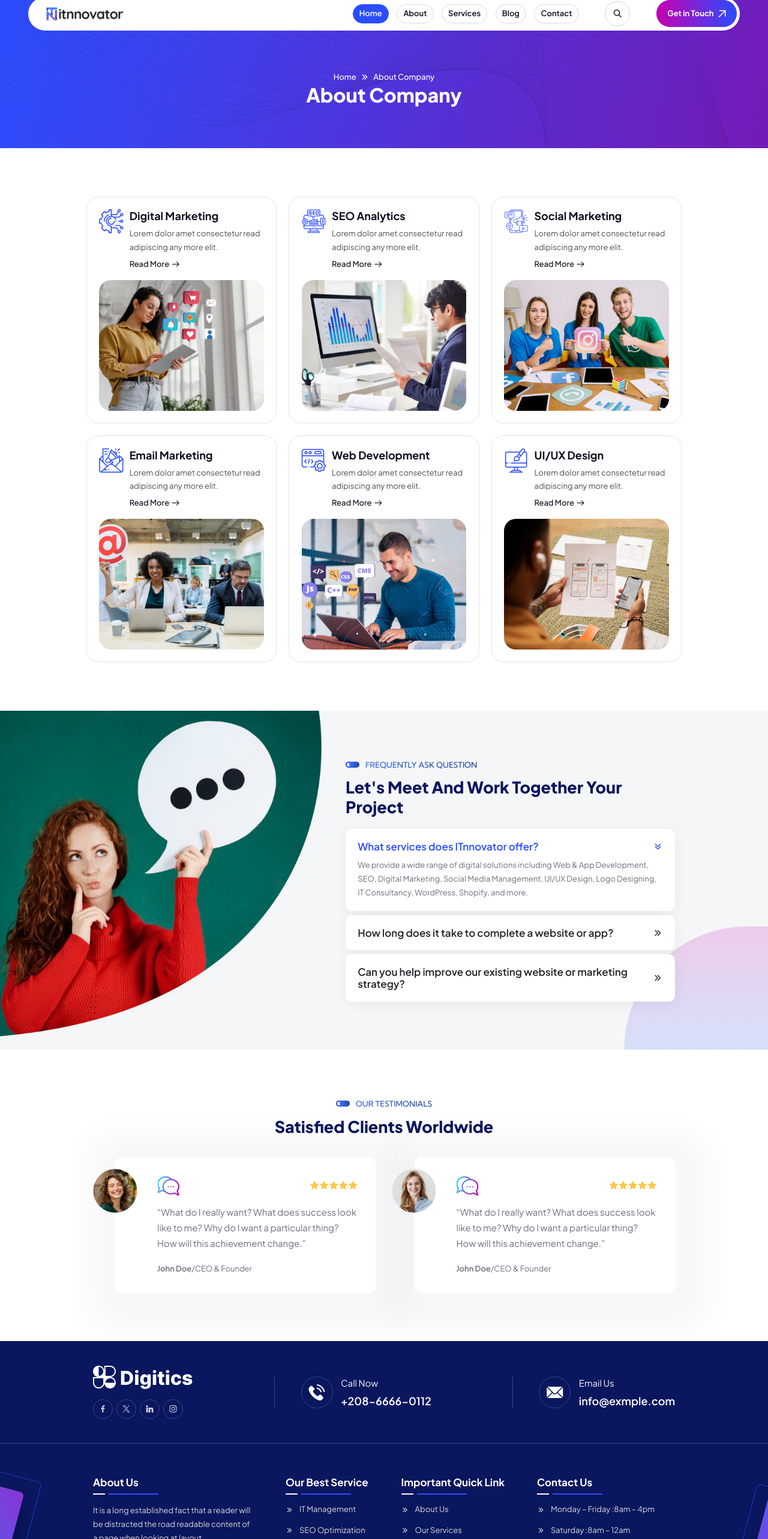
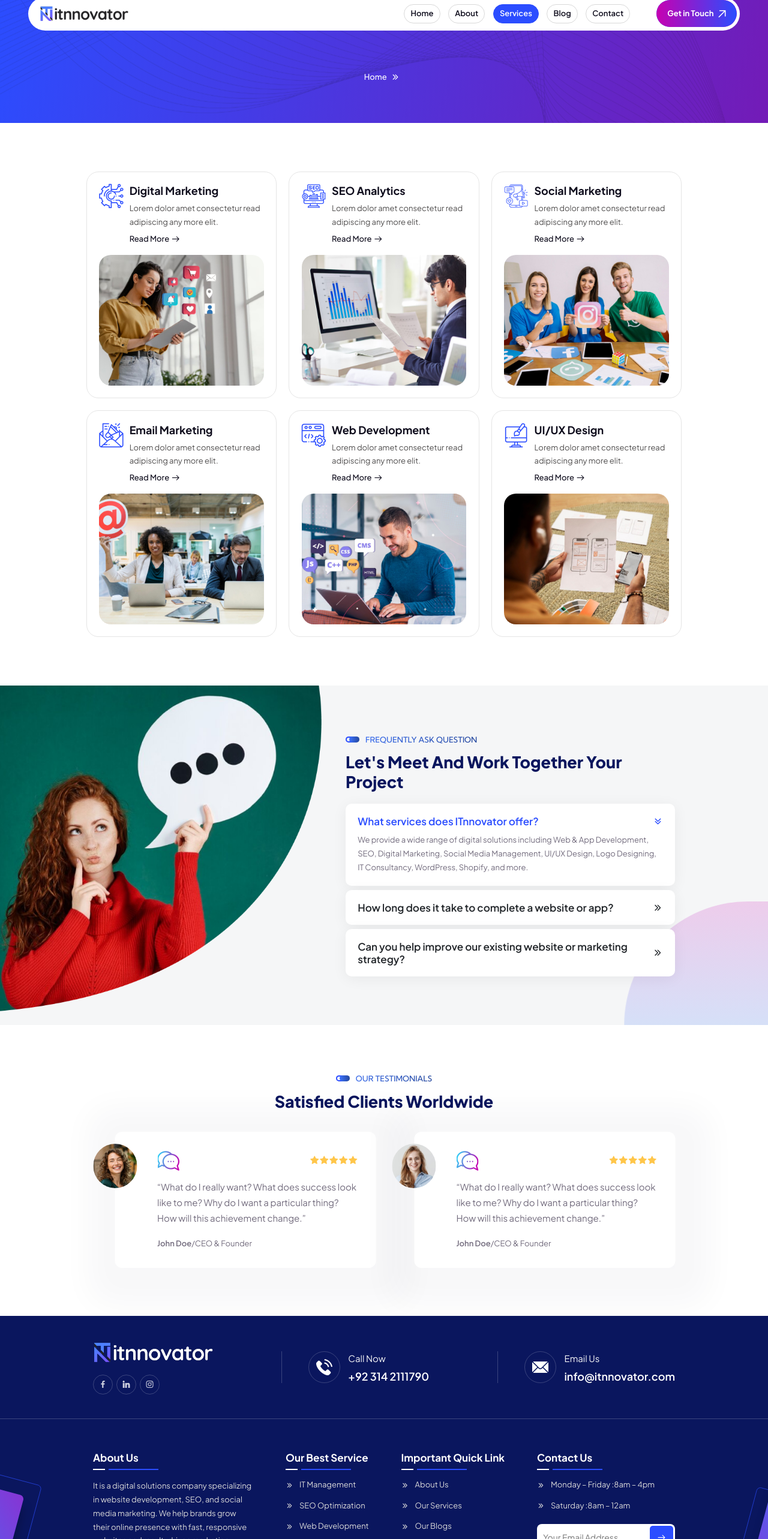
Before and after one commit to ITnnovator/ITnnovator.com, a Next.js app: page /services in a window 1280 px wide. Shown: the part 20-2586 px from the top of the page at 60% size. Built offline with nearby package versions, Linux system fonts and the light colour scheme.

Commit message:
Update Header/Footer/InnerBanner

```diff
--- a/components/Footer.jsx
+++ b/components/Footer.jsx
@@ -10,22 +10,19 @@ export default function Footer() {
                     <div className="ul-footer-top-contact-infos">
                         {/* <!-- single info --> */}
                         <div className="ul-footer-top-logo">
-                            <a href="index-2.html">
-                                <img src="webImages/logo-white.svg" alt="logo" />
-                            </a>
+                            <Link href="/">
+                                <img src="/webImages/itnnovatorLogoDark.png" alt="itnnovatorLogoDark" />
+                            </Link>
                             <div className="ul-footer-socials">
-                                <a href="#">
+                                <Link href="https://www.facebook.com/itnnovator" target="_blank">
                                     <i className="flaticon-facebook-app-symbol"></i>
-                                </a>
-                                <a href="#">
-                                    <i className="flaticon-twitter"></i>
-                                </a>
-                                <a href="#">
+                                </Link>
+                                <Link href="https://www.linkedin.com/company/itnnovator/" target="_blank">
                                     <i className="flaticon-linkedin-big-logo"></i>
-                                </a>
-                                <a href="#">
+                                </Link>
+                                <Link href="https://www.instagram.com/itnnovator/#" target="_blank">
                                     <i className="flaticon-instagram"></i>
-                                </a>
+                                </Link>
                             </div>
                         </div>
 
@@ -39,7 +36,7 @@ export default function Footer() {
                             <div className="ul-footer-top-contact-info-txt">
                                 <span className="ul-footer-top-contact-info-label">Call Now</span>
                                 <h5 className="ul-footer-top-contact-info-address">
-                                    <a href="tel:20866660112">+208-6666-0112</a>
+                                    <Link href="tel:923142111790">+92 314 2111790</Link>
                                 </h5>
                             </div>
                         </div>
@@ -54,7 +51,7 @@ export default function Footer() {
                             <div className="ul-footer-top-contact-info-txt">
                                 <span className="ul-footer-top-contact-info-label">Email Us</span>
                                 <h5 className="ul-footer-top-contact-info-address">
-                                    <a href="mailto:info@exmple.com">info@exmple.com</a>
+                                    <Link href="mailto:info@itnnovator.com">info@itnnovator.com</Link>
                                 </h5>
                             </div>
                         </div>
@@ -69,23 +66,22 @@ export default function Footer() {
                         <div className="ul-footer-about">
                             <h3 className="ul-footer-widget-title">About Us</h3>
                             <p className="ul-footer-about-txt">
-                                It is a long established fact that a reader will be distracted
-                                the road readable content of a page when looking at layout.
+                                It is a digital solutions company specializing in website development, SEO, and social media marketing. We help brands grow their online presence with fast, responsive websites and result-driven marketing strategies tailored to business goals.
                             </p>
-                            <a href="contact.html" className="ul-footer-about-btn">
+                            <Link href="contact" className="ul-footer-about-btn">
                                 Contact us <i className="flaticon-top-right"></i>
-                            </a>
+                            </Link>
                         </div>
 
                         <div className="ul-footer-widget">
                             <h3 className="ul-footer-widget-title">Our Best Service</h3>
 
                             <div className="ul-footer-widget-links">
-                                <a href="service-details.html">IT Management</a>
-                                <a href="service-details.html">SEO Optimization</a>
-                                <a href="service-details.html">Web Development</a>
-                                <a href="service-details.html">Cyber Security</a>
-                                <a href="service-details.html">Data Security</a>
+                                <Link href="/">IT Management</Link>
+                                <Link href="/">SEO Optimization</Link>
+                                <Link href="/">Web Development</Link>
+                                <Link href="/">Cyber Security</Link>
+                                <Link href="/">Data Security</Link>
                             </div>
                         </div>
 
@@ -137,7 +133,7 @@ export default function Footer() {
                                             <i className="flaticon-check-1"></i>
                                         </span>
                                         <span className="ul-checkbox-txt">
-                                            I agree with the <a href="#">Privacy Policy</a>
+                                            I agree with the <Link href="#">Privacy Policy</Link>
                                         </span>
                                     </label>
                                 </div>
--- a/components/Header.jsx
+++ b/components/Header.jsx
@@ -2,8 +2,11 @@
 
 import { useEffect } from 'react';
 import Link from 'next/link';
+import { usePathname } from 'next/navigation'; // <-- Import this
 
 export default function Header() {
+    const pathname = usePathname(); // <-- Get current path
+
     useEffect(() => {
         // HEADER NAV IN MOBILE
         const ulSidebar = document.querySelector('.ul-sidebar');
@@ -50,7 +53,6 @@ export default function Header() {
             });
         }
 
-        // header search in mobile
         const ulHeaderSearchOpener = document.querySelector('.ul-header-search-opener');
         const ulHeaderSearchCloser = document.querySelector('.ul-search-closer');
         if (ulHeaderSearchOpener) {
@@ -67,25 +69,25 @@ export default function Header() {
             });
         }
 
-        // sticky header
         const ulHeader = document.querySelector('.to-be-sticky');
-        if (ulHeader) {
-            const handleScroll = () => {
+        const handleScroll = () => {
+            if (ulHeader) {
                 if (window.scrollY > 80) {
                     ulHeader.classList.add('sticky');
                 } else {
                     ulHeader.classList.remove('sticky');
                 }
-            };
-            window.addEventListener('scroll', handleScroll);
-        }
+            }
+        };
+        window.addEventListener('scroll', handleScroll);
 
         return () => {
-            // Clean up listeners
             window.removeEventListener('resize', updateMenuPosition);
             window.removeEventListener('scroll', handleScroll);
         };
     }, []);
+
+    const isActive = (href) => pathname === href;
 
     return (
         <header className="ul-header">
@@ -93,7 +95,7 @@ export default function Header() {
                 <div className="ul-header-bottom-wrapper ul-header-container">
                     <div className="logo-container">
                         <Link href="/" className="d-inline-block">
-                            <img src="/webImages/itnnovatorLogoLight.png" alt="logo" className="logo" />
+                            <img src="/webImages/itnnovatorLogoLight.png" alt="itnnovatorLogoLight" className="logo" />
                         </Link>
                     </div>
 
@@ -101,18 +103,18 @@ export default function Header() {
                         <div className="ul-header-nav-wrapper">
                             <div className="to-go-to-sidebar-in-mobile">
                                 <nav className="ul-header-nav">
-                                    <Link href="/" className="active">Home</Link>
-                                    <Link href="/about">About</Link>
-                                    <Link href="/services">Services</Link>
-                                    <Link href="/blog">Blog</Link>
-                                    <Link href="/contact">Contact</Link>
+                                    <Link href="/" className={isActive('/') ? 'active' : ''}>Home</Link>
+                                    <Link href="/about" className={isActive('/about') ? 'active' : ''}>About</Link>
+                                    <Link href="/services" className={isActive('/services') ? 'active' : ''}>Services</Link>
+                                    <Link href="/blog" className={isActive('/blog') ? 'active' : ''}>Blog</Link>
+                                    <Link href="/contact" className={isActive('/contact') ? 'active' : ''}>Contact</Link>
                                 </nav>
                             </div>
                         </div>
-
-                        <button className="ul-header-search-opener">
+                        {/* search */}
+                        {/* <button className="ul-header-search-opener">
                             <i className="flaticon-search"></i>
-                        </button>
+                        </button> */}
                         <Link href="/contact" className="ul-btn d-sm-inline-flex d-xxs-none">
                             <span>
                                 Get in Touch <i className="flaticon-top-right"></i>
--- a/components/InnerBanner.jsx
+++ b/components/InnerBanner.jsx
@@ -1,6 +1,6 @@
 import Link from "next/link";
 
-export default function InnerBanner() {
+export default function InnerBanner({ title }) {
     return (
         // <!-- BREADCRUMBS SECTION START -->
         <section className="ul-breadcrumb ul-section-spacing">
@@ -8,9 +8,9 @@ export default function InnerBanner() {
                 <ul className="ul-breadcrumb-nav">
                     <li><Link href="/">Home</Link></li>
                     <li><span className="separator"><i className="flaticon-right"></i></span></li>
-                    <li>About Company</li>
+                    <li>{title}</li>
                 </ul>
-                <h2 className="ul-breadcrumb-title">About Company</h2>
+                <h2 className="ul-breadcrumb-title">{title}</h2>
             </div>
         </section>
         // <!-- BREADCRUMBS SECTION END -->
```
Also changed, not shown: public/webImages/itnnovatorLogoDark.png, public/webImages/itnnovatorLogoLight.png.
